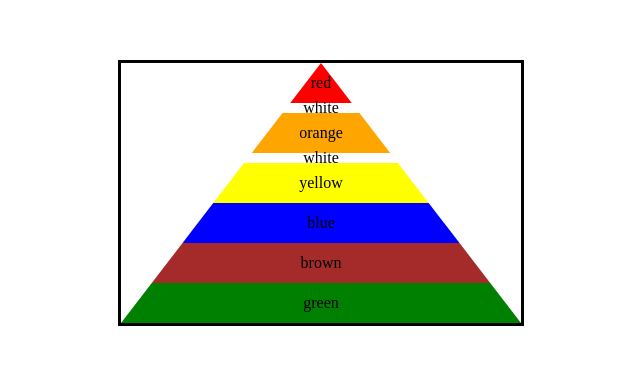
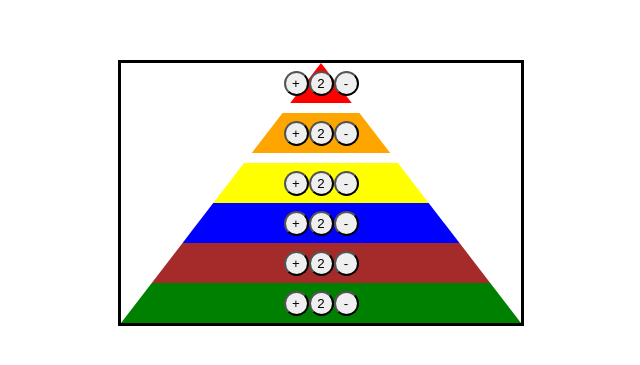
Before and after one commit to FrenkieWang/food_pyramid, a React (Create React App) app in the folder frontend/: page / in a window 1280 px wide. Shown: the part 215-580 px from the top of the page, without its empty margins (319-959 px from the left). Built offline with nearby package versions, Linux system fonts and the light colour scheme.

Commit message:
Add button to each layer

```diff
--- a/frontend/src/App.css
+++ b/frontend/src/App.css
@@ -66,7 +66,20 @@
     background-color: white;
     height: 10px;
     width: 100%;
-    display: flex; /* flex container */
-    justify-content: center; /* Horizontal center sub element*/
-    align-items: center; /* Vertical center sub element*/
 }
+
+.btn {
+    position: relative;
+    width: 25px; /* Width should be same as heighth */
+    height: 25px;
+    border-radius: 50%; /* Make the border into radius*/
+    z-index: 20;  /* Let button higher than override-container */
+  }
+
+.ctrl{
+    cursor: pointer; /*  When hover, the cusor is a pointer */
+}
+
+.num{
+    pointer-events: none; /* Ban clicking */
+}
--- a/frontend/src/App.js
+++ b/frontend/src/App.js
@@ -5,14 +5,38 @@ const App = () => {
   return (
     <div className="App">
       <div className="container">
-        <div className="color-bar red">red</div>
-        <div className="spacer">white</div>
-        <div className="color-bar orange">orange</div>
-        <div className="spacer">white</div>
-        <div className="color-bar yellow">yellow</div>
-        <div className="color-bar blue">blue</div>
-        <div className="color-bar brown">brown</div>
-        <div className="color-bar green">green</div>
+        <div className="color-bar red">
+          <button className="btn ctrl">+</button>
+          <button className="btn num">2</button>
+          <button className="btn ctrl">-</button>
+        </div>
+        <div className="spacer"></div>
+        <div className="color-bar orange">
+          <button className="btn ctrl">+</button>
+          <button className="btn num">2</button>
+          <button className="btn ctrl">-</button>
+        </div>
+        <div className="spacer"></div>
+        <div className="color-bar yellow">
+          <button className="btn ctrl">+</button>
+          <button className="btn num">2</button>
+          <button className="btn ctrl">-</button>
+        </div>
+        <div className="color-bar blue">
+          <button className="btn ctrl">+</button>
+          <button className="btn num">2</button>
+          <button className="btn ctrl">-</button>
+        </div>
+        <div className="color-bar brown">
+          <button className="btn ctrl">+</button>
+          <button className="btn num">2</button>
+          <button className="btn ctrl">-</button>
+        </div>
+        <div className="color-bar green">
+          <button className="btn ctrl">+</button>
+          <button className="btn num">2</button>
+          <button className="btn ctrl">-</button>
+        </div>
       </div>
       {/* Use two white triangle to cover the container */}
       <div className="cover-container"></div>
```
